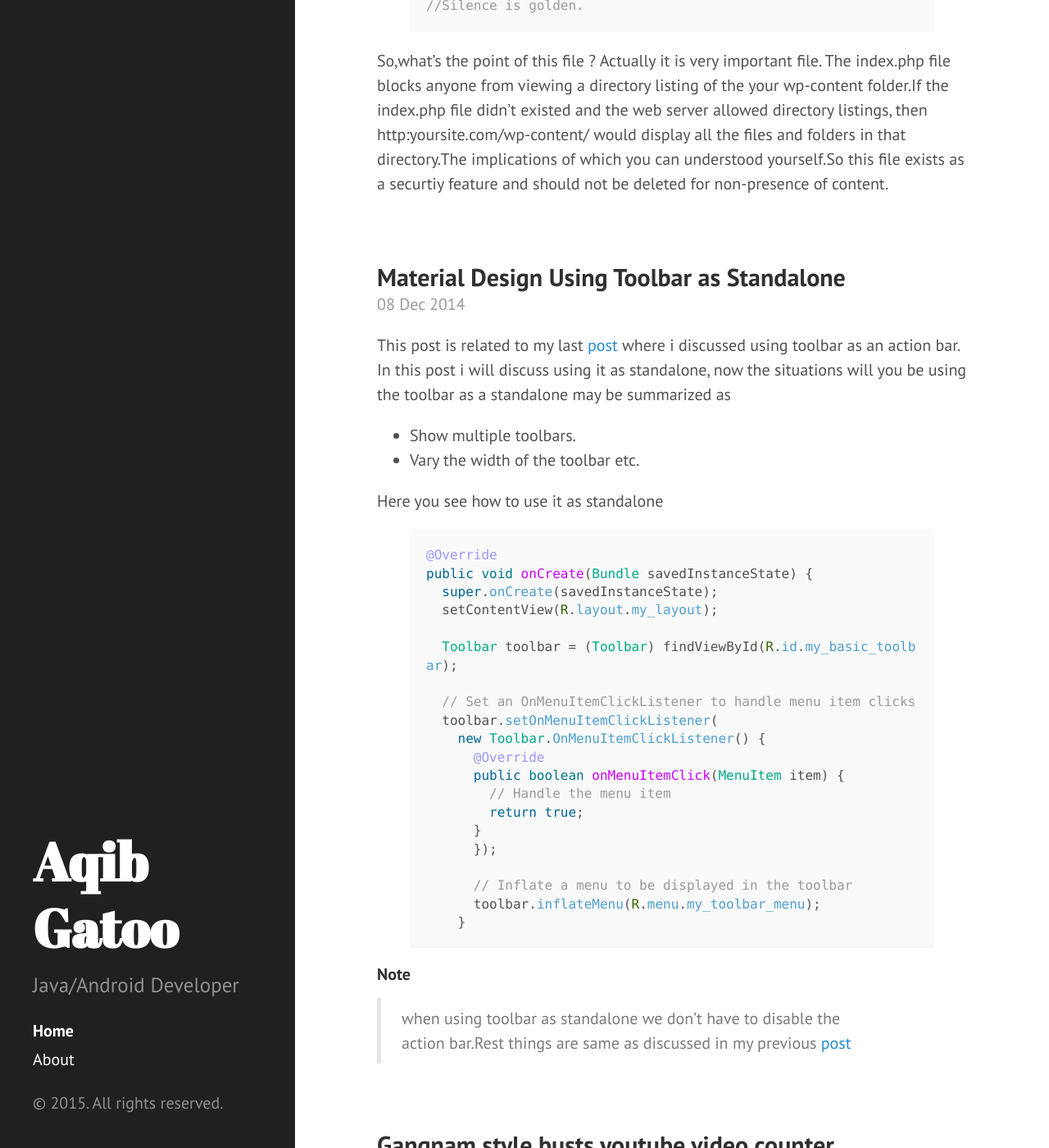
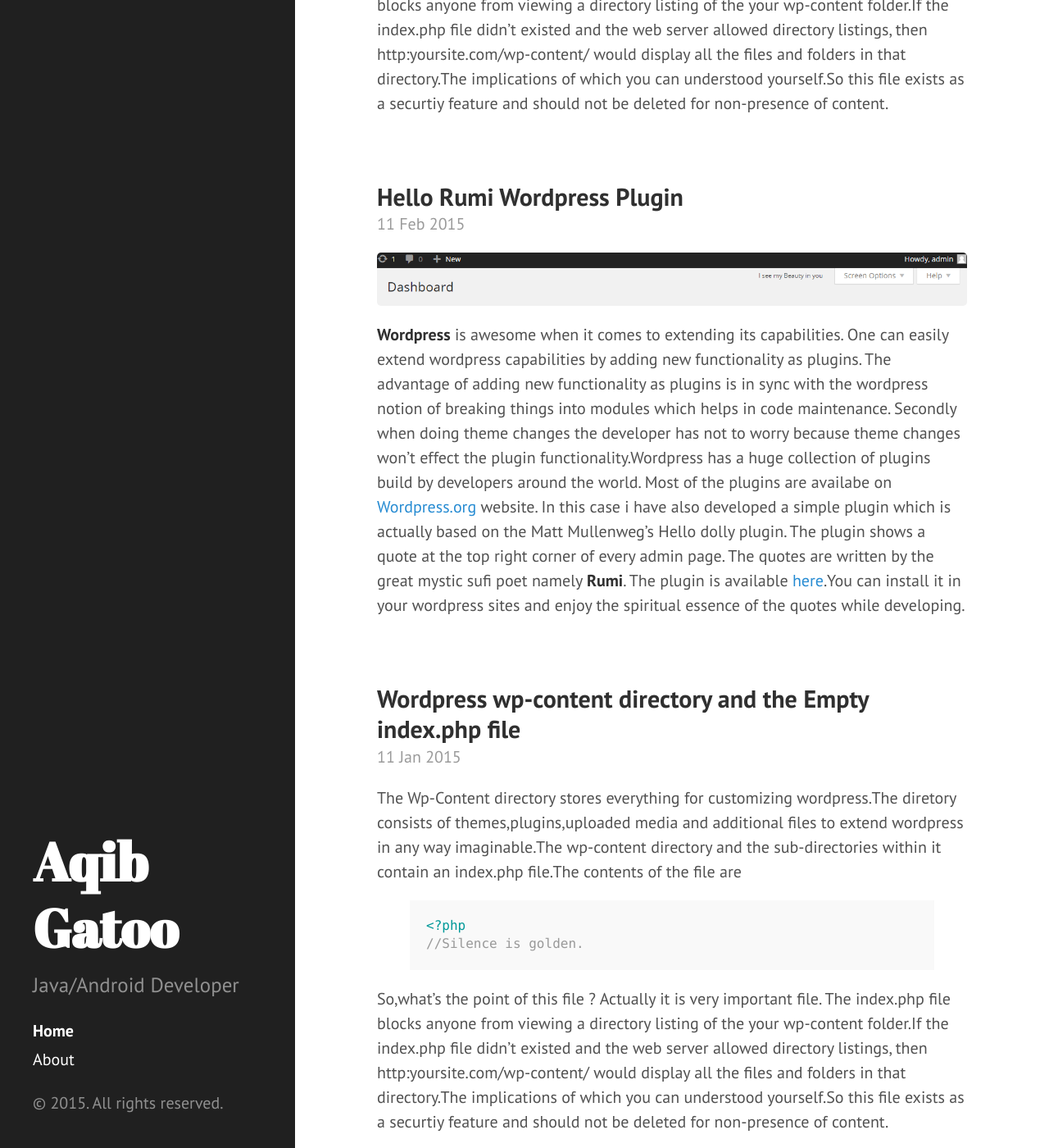
Before and after one commit to aqibgatoo/aqibgatoo.github.io, a Jekyll site: the page built from index.html, in a window 1280 px wide and 1400 px high, scrolled down 489 px. Shown: the whole window at 82% size. Built offline with Jekyll 4.4.1, drawn with Linux system fonts in a browser that asks for light colours; the list of posts is cut into pages by our own code; some of the changed text lies outside the part shown.

Commit message:
Add new post

```diff
--- a/_layouts/default.html
+++ b/_layouts/default.html
@@ -8,7 +8,6 @@
     {% include sidebar.html %}
 
     <div class="content container">
-    <ins class="adsbygoogle"  style="display:inline-block;width:760px;height:90px" data-ad-client="ca-pub-9889962545906373" data-ad-slot="6234546045"></ins>
       {{ content }}
       {% include comments.html %}
     </div>
--- /dev/null
+++ b/_posts/2015-01-11-Wordpress-wp-content-directory-and-the-Empty-index.php-file.md
@@ -0,0 +1,16 @@
+---
+layout : post
+title: Wordpress wp-content directory and the Empty index.php file
+comments: true
+---
+
+The Wp-Content directory stores everything for customizing wordpress.The diretory consists of themes,plugins,uploaded media and additional files to extend wordpress in any way imaginable.The wp-content directory and the sub-directories within it contain an index.php file.The contents of the file are
+
+{% highlight php %}
+
+<?php
+//Silence is golden.
+
+{% endhighlight %}
+
+So,what's the point of this file ? Actually it is very important file. The index.php file blocks anyone from viewing a directory listing of the your wp-content folder.If the index.php file didn't existed and the web server allowed directory listings, then http:yoursite.com/wp-content/ would display all the files and folders in that directory.The implications of which you can understood yourself.So this file exists as a securtiy feature and should not be deleted for non-presence of content.
--- /dev/null
+++ b/_posts/2015-02-11-My-wordpress-plugin.md
@@ -0,0 +1,10 @@
+---
+layout: post
+title : Hello Rumi Wordpress Plugin
+comments: true
+---
+
+![plugin in work](/images/hello-rumi-image.png)
+
+**Wordpress** is awesome when it comes to extending its capabilities. One can easily extend wordpress capabilities by adding new functionality as plugins. The advantage of adding new functionality as plugins is in sync with the wordpress notion of breaking things into modules which helps in code maintenance. Secondly when doing theme changes the developer has not to worry because theme changes won't effect the plugin functionality.Wordpress has a huge collection of plugins build by developers around the world. Most of the plugins
+are availabe on [Wordpress.org](https://www.wordpress.org/plugins) website. In this case i have also developed a simple plugin which is actually based on the Matt Mullenweg's Hello dolly plugin. The plugin shows a quote at the top right corner of every admin page. The quotes are written by the great mystic sufi poet namely **Rumi**. The plugin is available [here](://www.wordpress.org/plugins/hello-rumi).You can  install it in your wordpress sites and enjoy the spiritual essence of the quotes while developing.
```
Also changed, not shown: other parts of _layouts/default.html (+0 -2 lines), images/hello-rumi-image.png (added).
